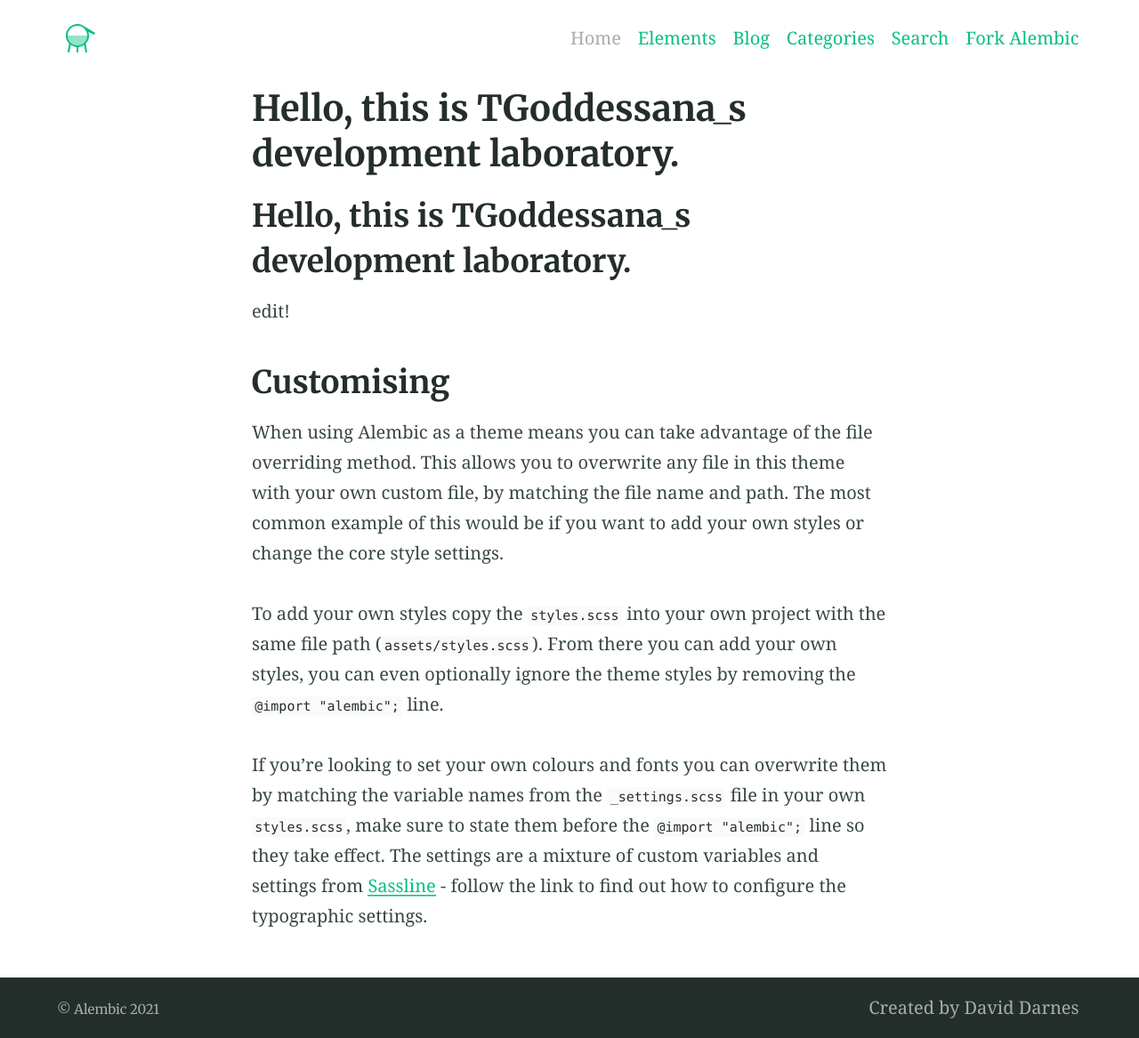
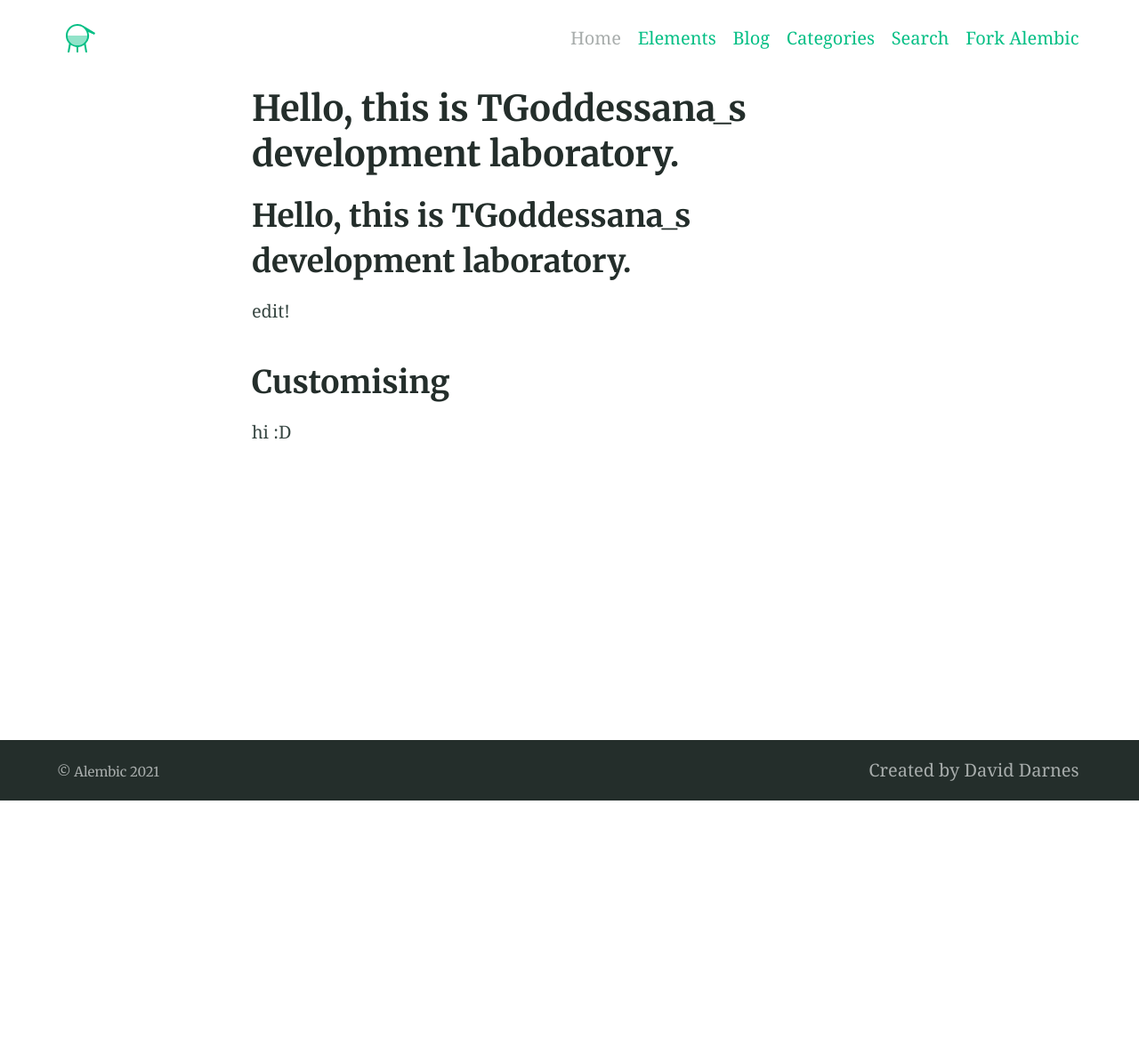
Before and after one commit to daviddarnes/alembic, a Jekyll site: the page built from index.md, in a window 1280 px wide. Shown: the whole page at 89% size. Built offline with Jekyll 4.4.1, drawn with Linux system fonts in a browser that asks for light colours; our own code applies the rules of GitHub Pages for plain Markdown files; after the commit the page ends 900 px from its top, so only the background shows below that.

Commit message:
Update index.md

```diff
--- a/index.md
+++ b/index.md
@@ -15,8 +15,4 @@ edit!
 
 ## Customising
 
-When using Alembic as a theme means you can take advantage of the file overriding method. This allows you to overwrite any file in this theme with your own custom file, by matching the file name and path. The most common example of this would be if you want to add your own styles or change the core style settings.
-
-To add your own styles copy the [`styles.scss`](https://github.com/daviddarnes/alembic/blob/master/assets/styles.scss) into your own project with the same file path (`assets/styles.scss`). From there you can add your own styles, you can even optionally ignore the theme styles by removing the `@import "alembic";` line.
-
-If you're looking to set your own colours and fonts you can overwrite them by matching the variable names from the [`_settings.scss`](https://github.com/daviddarnes/alembic/blob/master/_sass/_settings.scss) file in your own `styles.scss`, make sure to state them before the `@import "alembic";` line so they take effect. The settings are a mixture of custom variables and settings from [Sassline](https://medium.com/@jakegiltsoff/sassline-v2-0-e424b2881e7e) - follow the link to find out how to configure the typographic settings.
+hi :D
```
